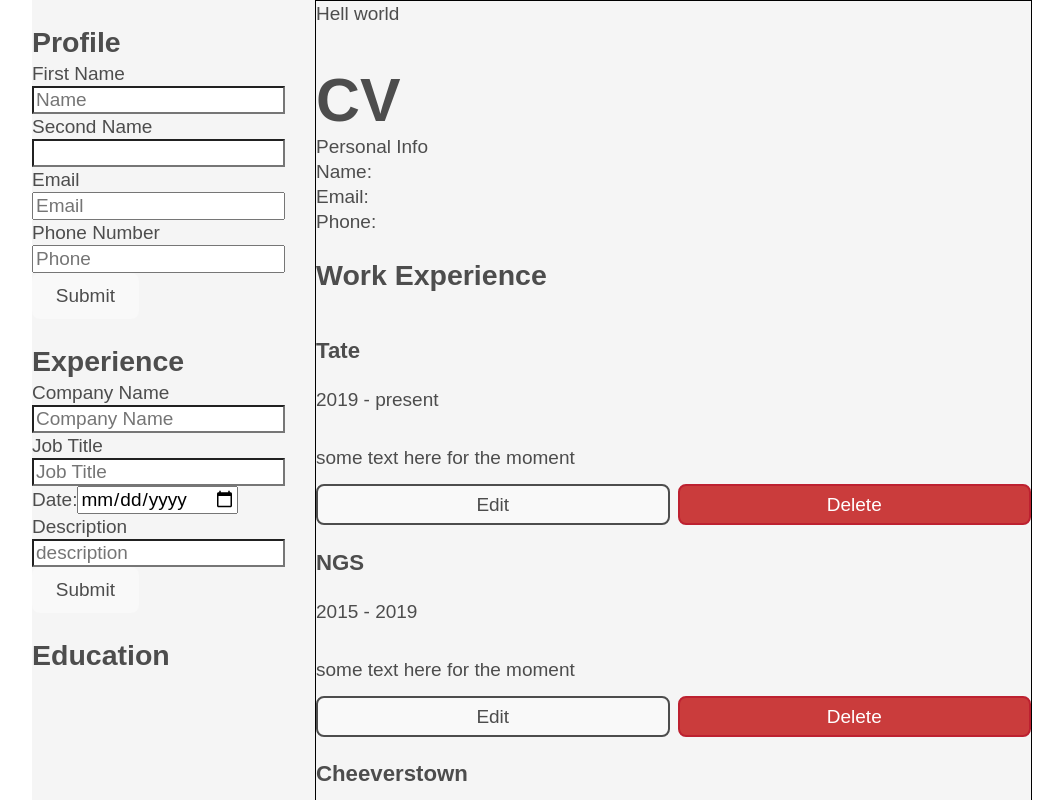
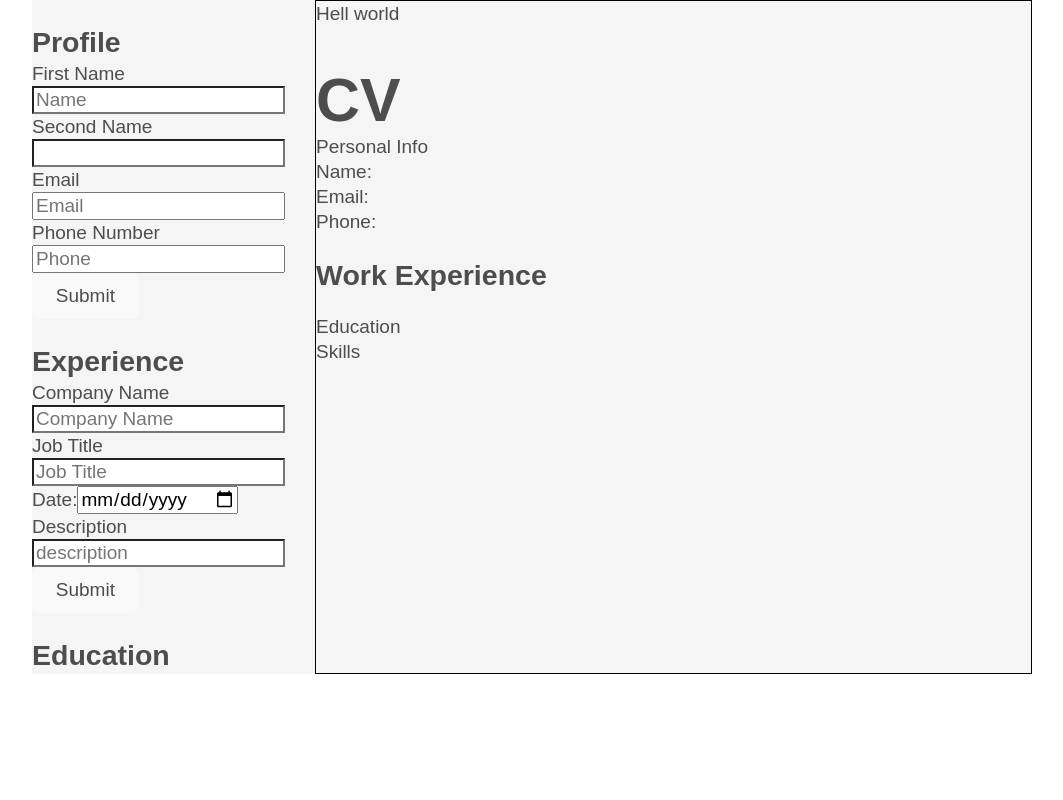
Before and after one commit to fintonius/react-cv-app, a React (Vite) app: page / in a window 1280 px wide. Shown: the top 800 px of the page, without its empty margins (108-1171 px from the left). Built offline with nearby package versions, Linux system fonts and the light colour scheme.

Commit message:
remove template data for jobs

```diff
--- a/src/components/JobInput.jsx
+++ b/src/components/JobInput.jsx
@@ -12,6 +12,7 @@ export default function JobInput(props) {
         const jobData = {
             placeName: placeName,
             id: id,
+            key: id,
             date: date,
             description: description,
             category: 'experience',
--- a/src/main.jsx
+++ b/src/main.jsx
@@ -8,9 +8,9 @@ const DATA= [
       id: 1,
       category: "experience",
       subObjects: [
-          { placeName: 'Tate',  id: 1, dates: '2019 - present', description: 'some text here for the moment'},
-          { placeName: 'NGS', id: 2, dates: '2015 - 2019', description: 'some text here for the moment'},
-          { placeName: 'Cheeverstown', id: 3, dates: '2009 - 2011', description: 'some text here for the moment'}
+          // { placeName: 'Tate',  id: 1, key: 1, dates: '2019 - present', description: 'some text here for the moment'},
+          // { placeName: 'NGS', id: 2, key: 2, dates: '2015 - 2019', description: 'some text here for the moment'},
+          // { placeName: 'Cheeverstown', id: 3, key: 3, dates: '2009 - 2011', description: 'some text here for the moment'}
       ]
   },
   {
```
